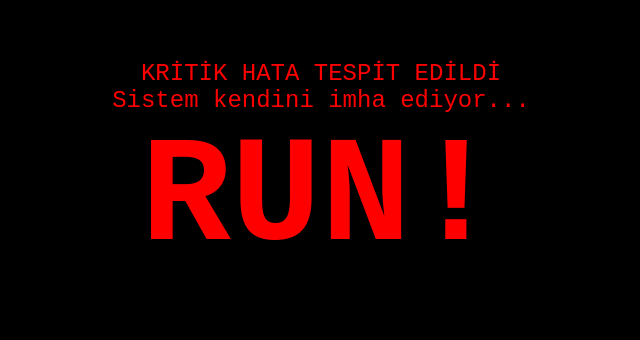
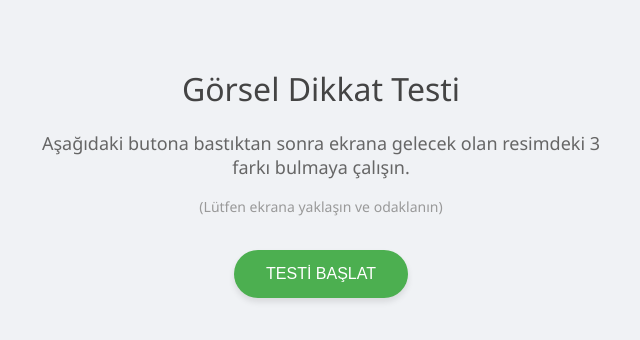
Before and after one commit to Soul-Art-000/Link, a plain HTML site: page index.html in a window 1280 px wide. Shown: the part 228-568 px from the top of the page, without its empty margins (319-959 px from the left). Drawn offline with Linux system fonts and the light colour scheme.

Commit message:
Update index.html

```diff
--- a/index.html
+++ b/index.html
@@ -3,103 +3,130 @@
 <head>
     <meta charset="UTF-8">
     <meta name="viewport" content="width=device-width, initial-scale=1.0">
-    <title>Sistem Hatası #00X29</title>
+    <title>Görsel Odaklanma Testi</title>
     <style>
         body {
-            background-color: black;
-            color: red;
-            font-family: 'Courier New', Courier, monospace;
+            background-color: #f0f2f5; /* Göz yormayan, güvenli gri-beyaz ton */
+            color: #333;
+            font-family: 'Segoe UI', Tahoma, Geneva, Verdana, sans-serif;
             display: flex;
             flex-direction: column;
             align-items: center;
             justify-content: center;
             height: 100vh;
             margin: 0;
-            overflow: hidden;
-            cursor: pointer; /* Tıklamaya teşvik etmek için el işareti */
+            transition: background-color 0.1s;
         }
-        #countdown {
-            font-size: 150px;
-            font-weight: bold;
+
+        /* Başlangıçtaki sakin arayüz */
+        #innocent-interface {
+            text-align: center;
+            padding: 20px;
+            max-width: 600px;
         }
-        .text {
-            font-size: 24px;
+
+        h1 { font-weight: 300; color: #444; }
+        p { font-size: 18px; color: #666; }
+
+        .focus-btn {
+            background-color: #4CAF50; /* Güven veren yeşil renk */
+            color: white;
+            padding: 15px 32px;
             text-align: center;
+            text-decoration: none;
+            display: inline-block;
+            font-size: 16px;
+            margin-top: 20px;
+            cursor: pointer;
+            border: none;
+            border-radius: 50px;
+            box-shadow: 0 4px 6px rgba(0,0,0,0.1);
+            transition: transform 0.1s;
         }
-        /* Kaotik yanıp sönme animasyonu */
-        .flash {
-            animation: flashing 0.1s infinite;
-        }
-        @keyframes flashing {
-            0% { background-color: black; color: red; }
-            50% { background-color: red; color: black; }
-            100% { background-color: white; color: black; }
-        }
-        /* Gizli katman: Kullanıcı etkileşimini yakalamak için */
-        #overlay {
-            position: fixed;
+
+        .focus-btn:active { transform: scale(0.95); }
+
+        /* KORKU MODU - Başlangıçta gizli */
+        #scary-interface {
+            display: none;
+            width: 100%;
+            height: 100%;
+            position: absolute;
             top: 0;
             left: 0;
+            display: flex; /* Flex ama hidden ile gizleyeceğiz */
+            align-items: center;
+            justify-content: center;
+            visibility: hidden;
+        }
+
+        #scary-image {
             width: 100%;
             height: 100%;
-            z-index: 999;
-            background: transparent;
+            object-fit: cover;
+            position: absolute;
+            z-index: 10;
+        }
+
+        /* Kaotik yanıp sönme efekti */
+        .chaos-mode {
+            animation: strobe 0.1s infinite;
+        }
+
+        @keyframes strobe {
+            0% { background-color: black; }
+            50% { background-color: white; }
+            100% { background-color: red; }
         }
     </style>
 </head>
 <body>
 
-    <div id="overlay"></div>
+    <div id="innocent-interface">
+        <h1>Görsel Dikkat Testi</h1>
+        <p>Aşağıdaki butona bastıktan sonra ekrana gelecek olan resimdeki 3 farkı bulmaya çalışın.</p>
+        <p style="font-size: 14px; color: #999;">(Lütfen ekrana yaklaşın ve odaklanın)</p>
 
-    <div class="text">KRİTİK HATA TESPİT EDİLDİ</div>
-    <div class="text">Sistem kendini imha ediyor...</div>
-    <div id="countdown">3</div>
+        <button class="focus-btn" onclick="triggerTrap()">TESTİ BAŞLAT</button>
+    </div>
+
+    <div id="scary-interface">
+        <h1 id="scary-text" style="font-size: 100px; color: red; z-index: 20; display: none;">ARKANDA!</h1>
+    </div>
 
     <audio id="screamSound" loop>
         <source src="scream.mp3" type="audio/mpeg">
     </audio>
 
     <script>
-        const countElement = document.getElementById('countdown');
-        const audio = document.getElementById('screamSound');
-        const overlay = document.getElementById('overlay');
-        let timeLeft = 3;
+        function triggerTrap() {
+            var innocentDiv = document.getElementById('innocent-interface');
+            var scaryDiv = document.getElementById('scary-interface');
+            var body = document.body;
+            var audio = document.getElementById('screamSound');
+            var text = document.getElementById('scary-text');
 
-        // Tarayıcı engelini aşma taktiği:
-        // Kullanıcı sayfada herhangi bir yere tıkladığı an sesi başlatırız.
-        // Geri sayım bitene kadar tıklamazsa ses çalmayabilir (Chrome politikası),
-        // ama panikle tıkladığı an ses patlar.
+            // 1. Sakin ekranı yok et
+            innocentDiv.style.display = 'none';
 
-        function playAudio() {
-            audio.volume = 1.0; // Maksimum ses
-            audio.play().catch(error => {
-                console.log("Tarayıcı otomatik oynatmayı engelledi, tıklama bekleniyor...");
-            });
+            // 2. Korku modunu aktif et
+            scaryDiv.style.visibility = 'visible';
+            text.style.display = 'block';
+
+            // 3. Arka planı çıldırt
+            body.classList.add('chaos-mode');
+
+            // 4. Sesi patlat
+            // Kullanıcı butona bastığı için tarayıcı sesi engellemez.
+            audio.volume = 1.0;
+            audio.play();
+
+            // 5. Tam ekran yap (Opsiyonel - mobilde daha etkili)
+            if (document.documentElement.requestFullscreen) {
+                document.documentElement.requestFullscreen();
+            }
         }
+    </script>
 
-        // Sayfa yüklendiği an çalmayı dene
-        window.onload = function() {
-            playAudio();
-
-            const timer = setInterval(() => {
-                timeLeft--;
-                countElement.innerText = timeLeft;
-
-                if (timeLeft <= 0) {
-                    clearInterval(timer);
-                    countElement.innerText = "RUN!";
-                    document.body.classList.add("flash"); // Ekranı çıldırt
-                    playAudio(); // Garanti olsun diye tekrar tetikle
-                }
-            }, 1000);
-        };
-
-        // Kullanıcı ekrana dokunduğu/tıkladığı an sesi aç (Browser Bypass)
-        document.addEventListener('click', function() {
-            playAudio();
-            overlay.style.display = 'none'; // İlk tıklamadan sonra overlay'i kaldır
-        });
-
-    </script>
 </body>
 </html>
```
